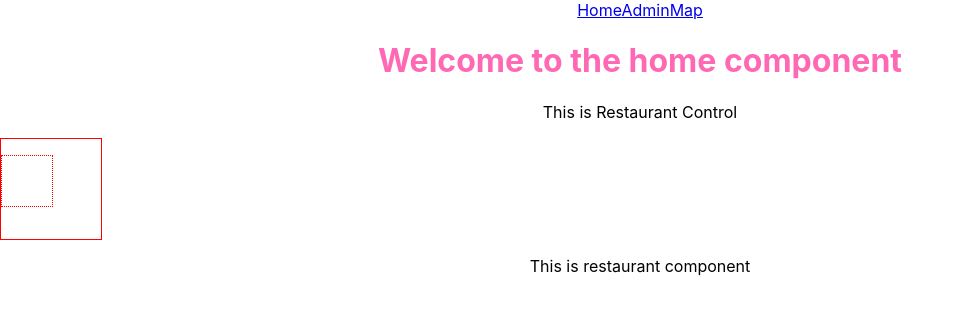
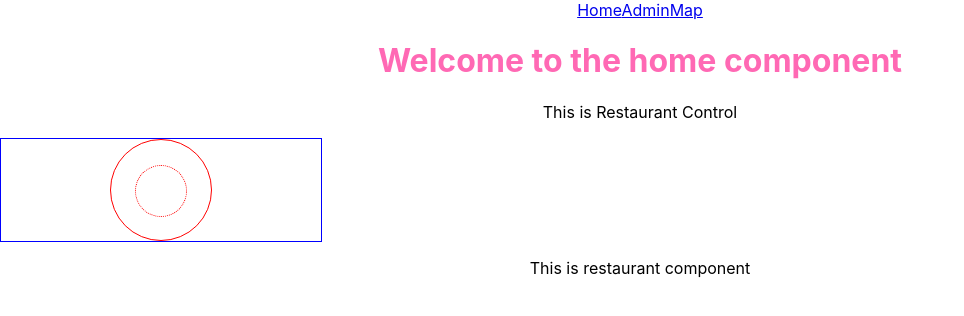
Before and after one commit to MalyPhong619/sushi-calculator, a React app: page /#/ in a window 1280 px wide. Shown: the top 316 px of the page, without its empty margins (0-964 px from the left). Built offline with nearby package versions, Linux system fonts and the light colour scheme.

Commit message:
center and round .plate > .outerPlate > .innerPlate

```diff
--- a/src/components/ColorPlates.jsx
+++ b/src/components/ColorPlates.jsx
@@ -4,21 +4,32 @@ function ColorPlates() {
   return(
     <div>
       <style jsx>{`
+          .plate {
+            border: 1px solid blue;
+            width: 25%;
+            text-align: center;
+          }
           .outerPlate {
+            display: inline-block;
             border: 1px solid red;
+            border-radius: 50%;
             width: 100px;
             height: 100px;
           }
           .innerPlate {
+            display: inline-block;
+            vertical-align: center;
             border: 1px dotted red;
+            border-radius: 50%;
             width: 50%;
             height: 50%;
+            margin-top: 25%;
           }
 
           `}
         </style>
 
-        <div>
+        <div className='plate'>
           <div className='outerPlate'>
             <p className='innerPlate'></p>
           </div>
```
